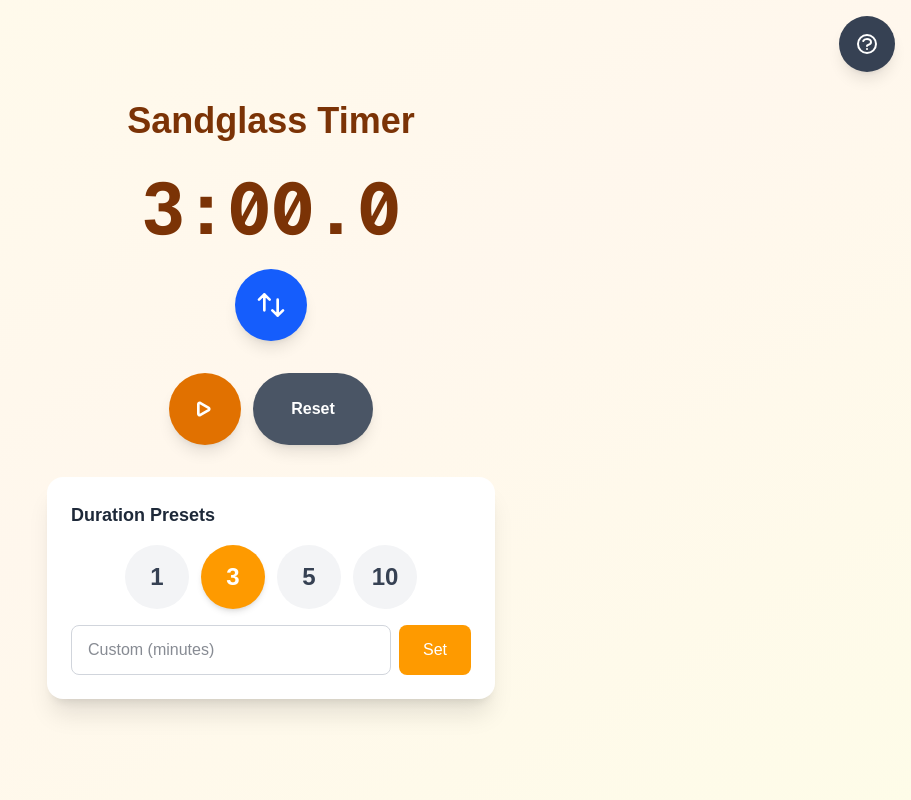
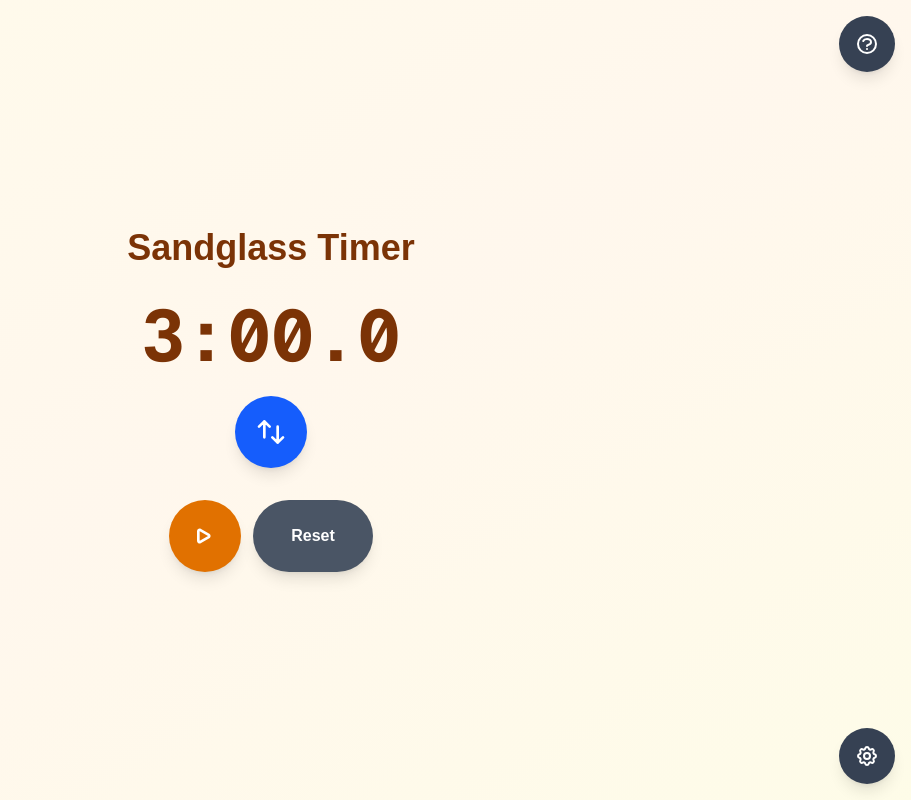
Before and after one commit to AgustinRamiroDiaz/sandglass, a Next.js app: page / in a window 1280 px wide. Shown: the whole page, without its empty margins (369-1280 px from the left). Built offline with nearby package versions, Linux system fonts and the light colour scheme.

Commit message:
improve UI with gear

```diff
--- a/src/app/page.tsx
+++ b/src/app/page.tsx
@@ -25,6 +25,7 @@ export default function Home() {
 
   const [customDuration, setCustomDuration] = useState('');
   const [showTutorial, setShowTutorial] = useState(false);
+  const [showConfig, setShowConfig] = useState(false);
 
   const formatTime = (seconds: number) => {
     const mins = Math.floor(seconds / 60);
@@ -61,6 +62,34 @@ export default function Home() {
             strokeLinejoin="round"
             strokeWidth={2}
             d="M8.228 9c.549-1.165 2.03-2 3.772-2 2.21 0 4 1.343 4 3 0 1.4-1.278 2.575-3.006 2.907-.542.104-.994.54-.994 1.093m0 3h.01M21 12a9 9 0 11-18 0 9 9 0 0118 0z"
+          />
+        </svg>
+      </button>
+
+      {/* Configuration Button */}
+      <button
+        onClick={() => setShowConfig(true)}
+        className="fixed bottom-4 right-4 p-4 bg-gray-700 hover:bg-gray-800 text-white rounded-full shadow-lg transition-all active:scale-95 z-10"
+        title="Configuration"
+        aria-label="Show configuration"
+      >
+        <svg
+          className="w-6 h-6"
+          fill="none"
+          stroke="currentColor"
+          viewBox="0 0 24 24"
+        >
+          <path
+            strokeLinecap="round"
+            strokeLinejoin="round"
+            strokeWidth={2}
+            d="M10.325 4.317c.426-1.756 2.924-1.756 3.35 0a1.724 1.724 0 002.573 1.066c1.543-.94 3.31.826 2.37 2.37a1.724 1.724 0 001.065 2.572c1.756.426 1.756 2.924 0 3.35a1.724 1.724 0 00-1.066 2.573c.94 1.543-.826 3.31-2.37 2.37a1.724 1.724 0 00-2.572 1.065c-.426 1.756-2.924 1.756-3.35 0a1.724 1.724 0 00-2.573-1.066c-1.543.94-3.31-.826-2.37-2.37a1.724 1.724 0 00-1.065-2.572c-1.756-.426-1.756-2.924 0-3.35a1.724 1.724 0 001.066-2.573c-.94-1.543.826-3.31 2.37-2.37.996.608 2.296.07 2.572-1.065z"
+          />
+          <path
+            strokeLinecap="round"
+            strokeLinejoin="round"
+            strokeWidth={2}
+            d="M15 12a3 3 0 11-6 0 3 3 0 016 0z"
           />
         </svg>
       </button>
@@ -111,6 +140,95 @@ export default function Home() {
               <div>
                 <h3 className="font-semibold mb-1">Controls</h3>
                 <p className="text-sm">Use the play button to start/pause, and the Reset button to return to your set duration.</p>
+              </div>
+            </div>
+          </div>
+        </div>
+      )}
+
+      {/* Configuration Modal */}
+      {showConfig && (
+        <div
+          className="fixed inset-0 bg-black bg-opacity-50 flex items-center justify-center p-4 z-50"
+          onClick={() => setShowConfig(false)}
+        >
+          <div
+            className="bg-white dark:bg-gray-800 rounded-2xl shadow-xl p-6 max-w-md w-full"
+            onClick={(e) => e.stopPropagation()}
+          >
+            <div className="flex items-center justify-between mb-4">
+              <h2 className="text-xl font-bold text-gray-800 dark:text-gray-200">
+                Configuration
+              </h2>
+              <button
+                onClick={() => setShowConfig(false)}
+                className="p-2 hover:bg-gray-100 dark:hover:bg-gray-700 rounded-full transition-all"
+                aria-label="Close"
+              >
+                <svg
+                  className="w-6 h-6 text-gray-600 dark:text-gray-400"
+                  fill="none"
+                  stroke="currentColor"
+                  viewBox="0 0 24 24"
+                >
+                  <path
+                    strokeLinecap="round"
+                    strokeLinejoin="round"
+                    strokeWidth={2}
+                    d="M6 18L18 6M6 6l12 12"
+                  />
+                </svg>
+              </button>
+            </div>
+
+            <div className="space-y-4">
+              <div>
+                <h3 className="text-lg font-semibold text-gray-800 dark:text-gray-200 mb-3">
+                  Duration Presets
+                </h3>
+                <div className="flex gap-3 justify-center mb-4">
+                  {PRESET_DURATIONS.map((preset) => (
+                    <button
+                      key={preset.value}
+                      onClick={() => {
+                        setDuration(preset.value);
+                        setShowConfig(false);
+                      }}
+                      className={`w-16 h-16 rounded-full text-2xl font-bold transition-all active:scale-95 ${
+                        totalDuration === preset.value
+                          ? 'bg-amber-500 text-white shadow-md'
+                          : 'bg-gray-100 dark:bg-gray-700 text-gray-700 dark:text-gray-300 hover:bg-gray-200 dark:hover:bg-gray-600'
+                      }`}
+                    >
+                      {preset.label}
+                    </button>
+                  ))}
+                </div>
+              </div>
+
+              <div>
+                <h3 className="text-lg font-semibold text-gray-800 dark:text-gray-200 mb-3">
+                  Custom Duration
+                </h3>
+                <div className="flex gap-2">
+                  <input
+                    type="number"
+                    value={customDuration}
+                    onChange={(e) => setCustomDuration(e.target.value)}
+                    placeholder="Custom (minutes)"
+                    className="flex-1 px-4 py-3 border border-gray-300 dark:border-gray-600 rounded-lg bg-white dark:bg-gray-700 text-gray-900 dark:text-gray-100 focus:ring-2 focus:ring-amber-500 focus:border-transparent outline-none"
+                    min="1"
+                  />
+                  <button
+                    onClick={() => {
+                      handleCustomDuration();
+                      setShowConfig(false);
+                    }}
+                    className="px-6 py-3 bg-amber-500 hover:bg-amber-600 text-white rounded-lg font-medium transition-all active:scale-95"
+                  >
+                    Set
+                  </button>
+                </div>
               </div>
             </div>
           </div>
@@ -198,44 +316,6 @@ export default function Home() {
             Reset
           </button>
         </div>
-
-        <div className="w-full bg-white dark:bg-gray-800 rounded-2xl shadow-xl p-6">
-          <h2 className="text-lg font-semibold text-gray-800 dark:text-gray-200 mb-4">
-            Duration Presets
-          </h2>
-          <div className="flex gap-3 mb-4 justify-center">
-            {PRESET_DURATIONS.map((preset) => (
-              <button
-                key={preset.value}
-                onClick={() => setDuration(preset.value)}
-                className={`w-16 h-16 rounded-full text-2xl font-bold transition-all active:scale-95 ${
-                  totalDuration === preset.value
-                    ? 'bg-amber-500 text-white shadow-md'
-                    : 'bg-gray-100 dark:bg-gray-700 text-gray-700 dark:text-gray-300 hover:bg-gray-200 dark:hover:bg-gray-600'
-                }`}
-              >
-                {preset.label}
-              </button>
-            ))}
-          </div>
-
-          <div className="flex gap-2">
-            <input
-              type="number"
-              value={customDuration}
-              onChange={(e) => setCustomDuration(e.target.value)}
-              placeholder="Custom (minutes)"
-              className="flex-1 px-4 py-3 border border-gray-300 dark:border-gray-600 rounded-lg bg-white dark:bg-gray-700 text-gray-900 dark:text-gray-100 focus:ring-2 focus:ring-amber-500 focus:border-transparent outline-none"
-              min="1"
-            />
-            <button
-              onClick={handleCustomDuration}
-              className="px-6 py-3 bg-amber-500 hover:bg-amber-600 text-white rounded-lg font-medium transition-all active:scale-95"
-            >
-              Set
-            </button>
-          </div>
-        </div>
       </main>
     </div>
   );
```
Also changed, not shown: 1 other file (tests, documents, lock files or other folders).
